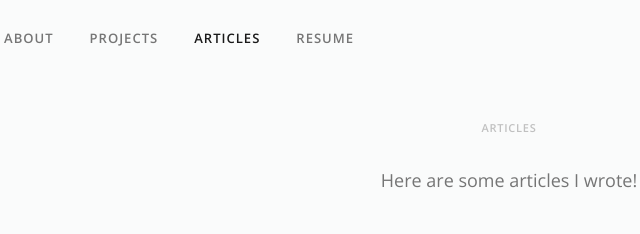
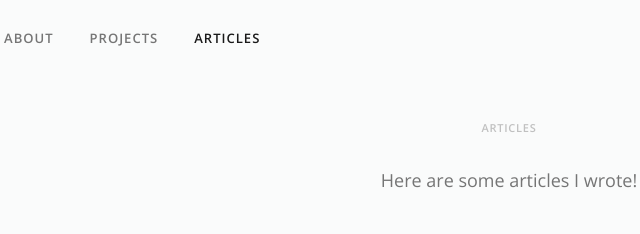
Before and after one commit to imthaghost/garyf.dev, a plain HTML site: page pages/articles.html in a window 1280 px wide. Shown: the top 234 px of the page, 131-771 px from the left. Drawn offline with nearby package versions, Linux system fonts and the light colour scheme; files that its build step writes are made by us from their sources; files whose address does not match are found by name.

Commit message:
remove resume page

```diff
--- a/pages/articles.html
+++ b/pages/articles.html
@@ -41,7 +41,7 @@
             <a class="nav-link" href="/">About</a>
             <a class="nav-link" href="/projects">Projects</a>
             <a class="nav-link text-dark" href="/articles">Articles</a>
-            <a class="nav-link" href="/resume">Resume</a>
+<!--            <a class="nav-link" href="/resume">Resume</a>-->
           </nav>
 
           <!-- <div class="d-none d-stick-block">
```
Also changed, not shown: pages/index.html (+1 -1 lines), pages/projects.html (+1 -1 lines).
